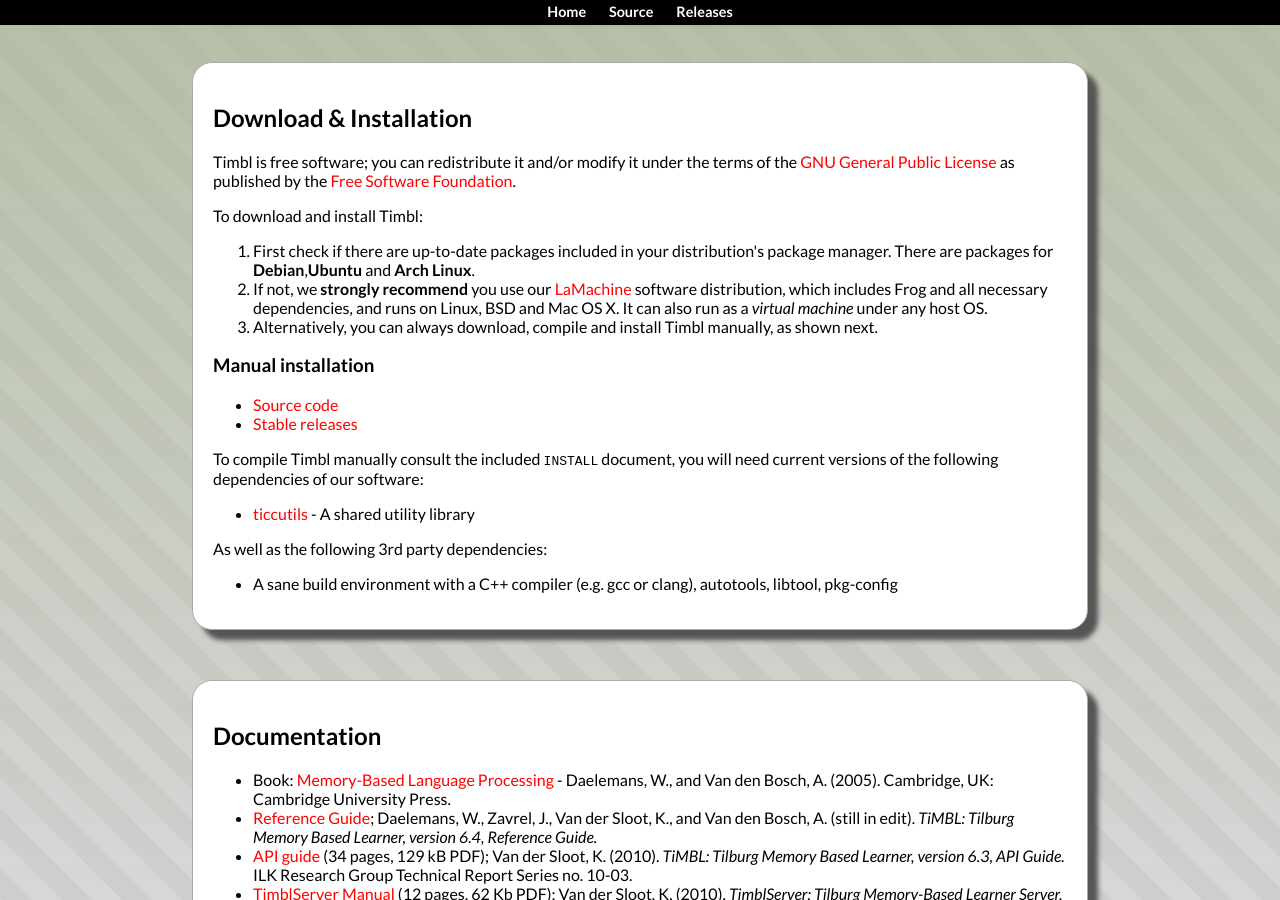
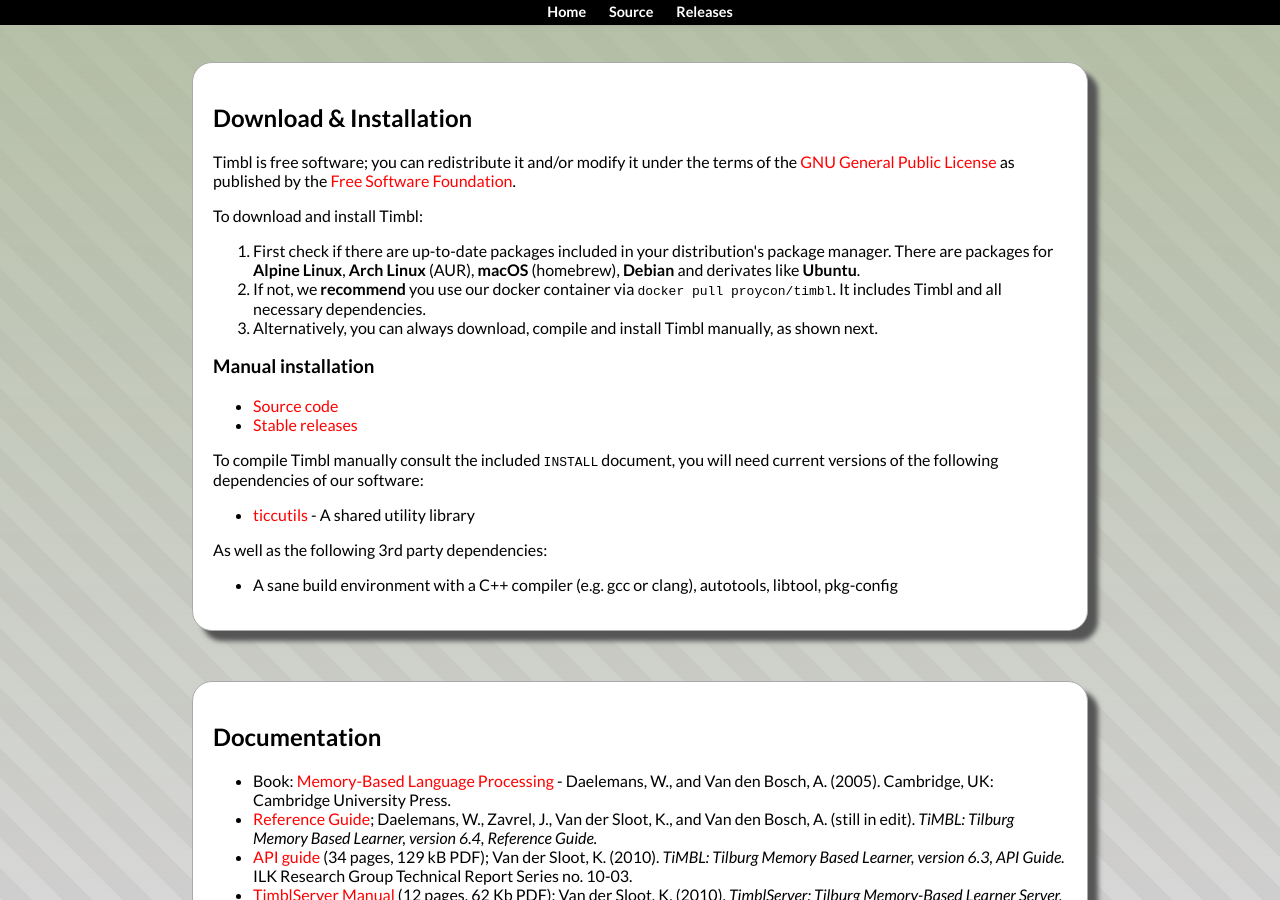
Before and after one commit to LanguageMachines/timbl, a Jekyll site: the page built from index.html, in a window 1280 px wide and 900 px high, scrolled down 1083 px. Built offline with Jekyll 4.4.1, drawn with Linux system fonts in a browser that asks for light colours.

Commit message:
removed LaMachine reference

```diff
--- a/index.html
+++ b/index.html
@@ -64,12 +64,8 @@
 <ol>
 <li>First check if there are up-to-date packages
 included in your distribution's package manager. There are packages for
-<strong>Debian</strong>,<strong>Ubuntu</strong> and <strong>Arch
-Linux</strong>.</li>
-<li>If not, we <strong>strongly recommend</strong> you use our <a
-href="https://proycon.github.io/LaMachine">LaMachine</a> software distribution,
-which includes Frog and all necessary dependencies, and runs on Linux, BSD and
-Mac OS X. It can also run as a <em>virtual machine</em> under any host OS.</li>
+<strong>Alpine Linux</strong>, <strong>Arch Linux</strong> (AUR), <strong>macOS</strong> (homebrew), <strong>Debian</strong> and derivates like <strong>Ubuntu</strong>.</li>
+<li>If not, we <strong>recommend</strong> you use our docker container via <tt>docker pull proycon/timbl</tt>. It includes Timbl and all necessary dependencies.</li>
 <li>Alternatively, you can always download, compile and install Timbl manually, as shown next.</li>
 </ol>
 
```
